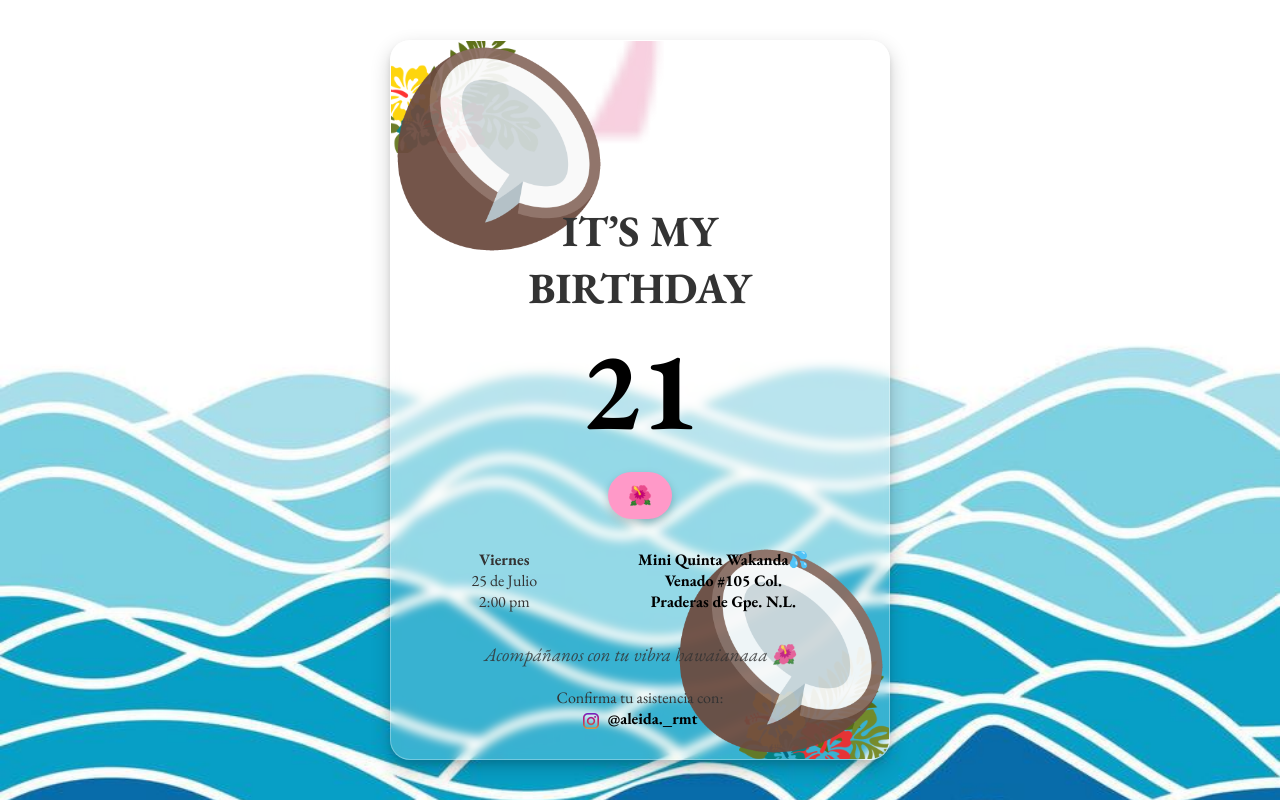
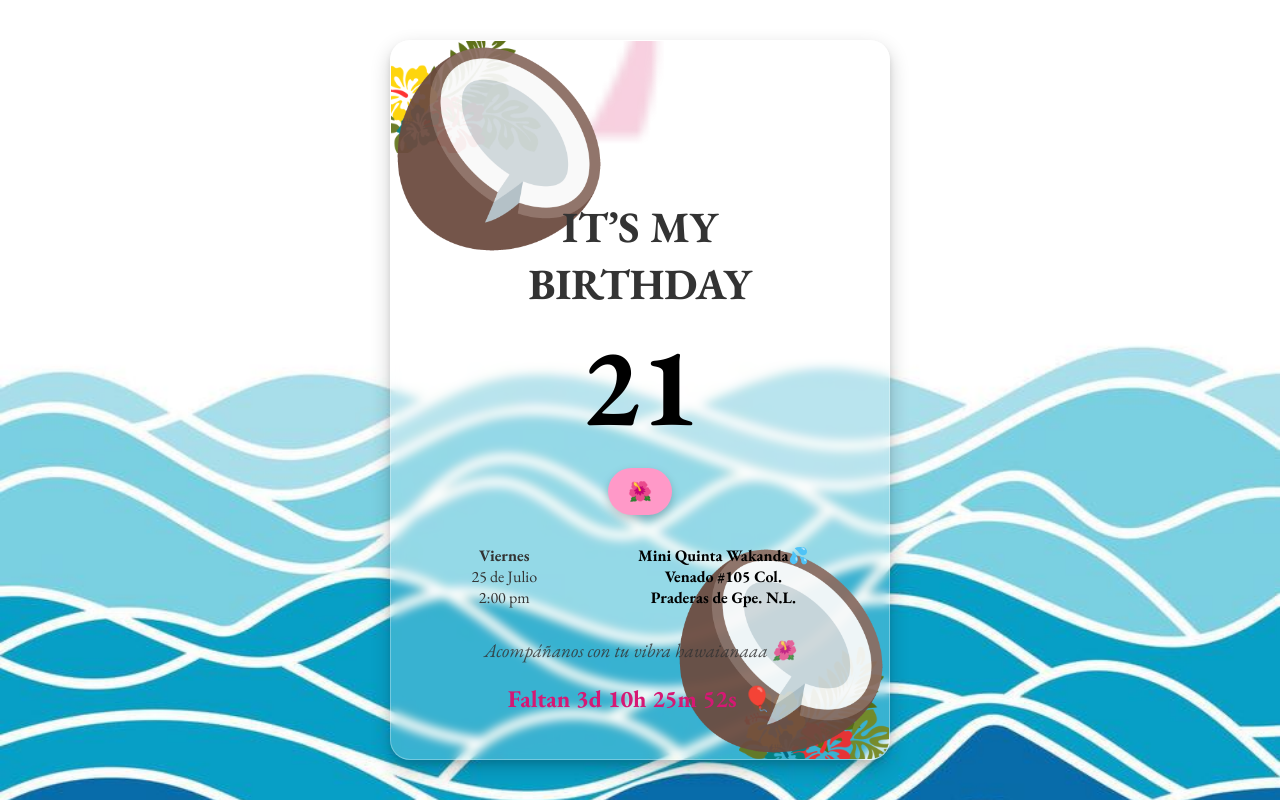
Before and after one commit to karlozre/karlozre.github.io, a plain HTML site: page index.html in a window 1280 px wide. Drawn offline with nearby package versions, Linux system fonts and the light colour scheme.

Commit message:
Update index.html

```diff
--- a/index.html
+++ b/index.html
@@ -27,9 +27,7 @@
                 </a>
             </div>
             <p class="vibe">Acompáñanos con tu vibra hawaianaaa 🌺</p>
-            <p class="rsvp">Confirma tu asistencia con:<br>
-            <img src="images/instagram.png" alt="Teléfono" class="icon-phone">
-            <a href="https://www.instagram.com/aleida._rmt/" class="link-details"><strong>@aleida._rmt</strong></a></p>
+            <p id="countdown" class="countdown-timer">Cargando cuenta regresiva...</p>
             <div class="decor decor-top"></div>
             <div class="decor decor-bottom"></div>
 
@@ -68,6 +66,29 @@
                 setTimeout(() => flor.remove(), 7000);
             }
         }
+
+        function actualizarCuentaRegresiva() {
+            const cuenta = document.getElementById("countdown");
+            const fechaEvento = new Date("2025-07-25T12:00:00");
+
+            const ahora = new Date();
+            const diferencia = fechaEvento - ahora;
+
+            if (diferencia <= 0) {
+                cuenta.textContent = "¡Ya empezó la fiesta! 🎉";
+                return;
+            }
+
+            const dias = Math.floor(diferencia / (1000 * 60 * 60 * 24));
+            const horas = Math.floor((diferencia / (1000 * 60 * 60)) % 24);
+            const minutos = Math.floor((diferencia / (1000 * 60)) % 60);
+            const segundos = Math.floor((diferencia / 1000) % 60);
+
+            cuenta.textContent = `Faltan ${dias}d ${horas}h ${minutos}m ${segundos}s 🎈`;
+        }
+
+        setInterval(actualizarCuentaRegresiva, 1000);
+        actualizarCuentaRegresiva(); // Llama al cargar la página
     </script>
 </body>
 </html>
```
